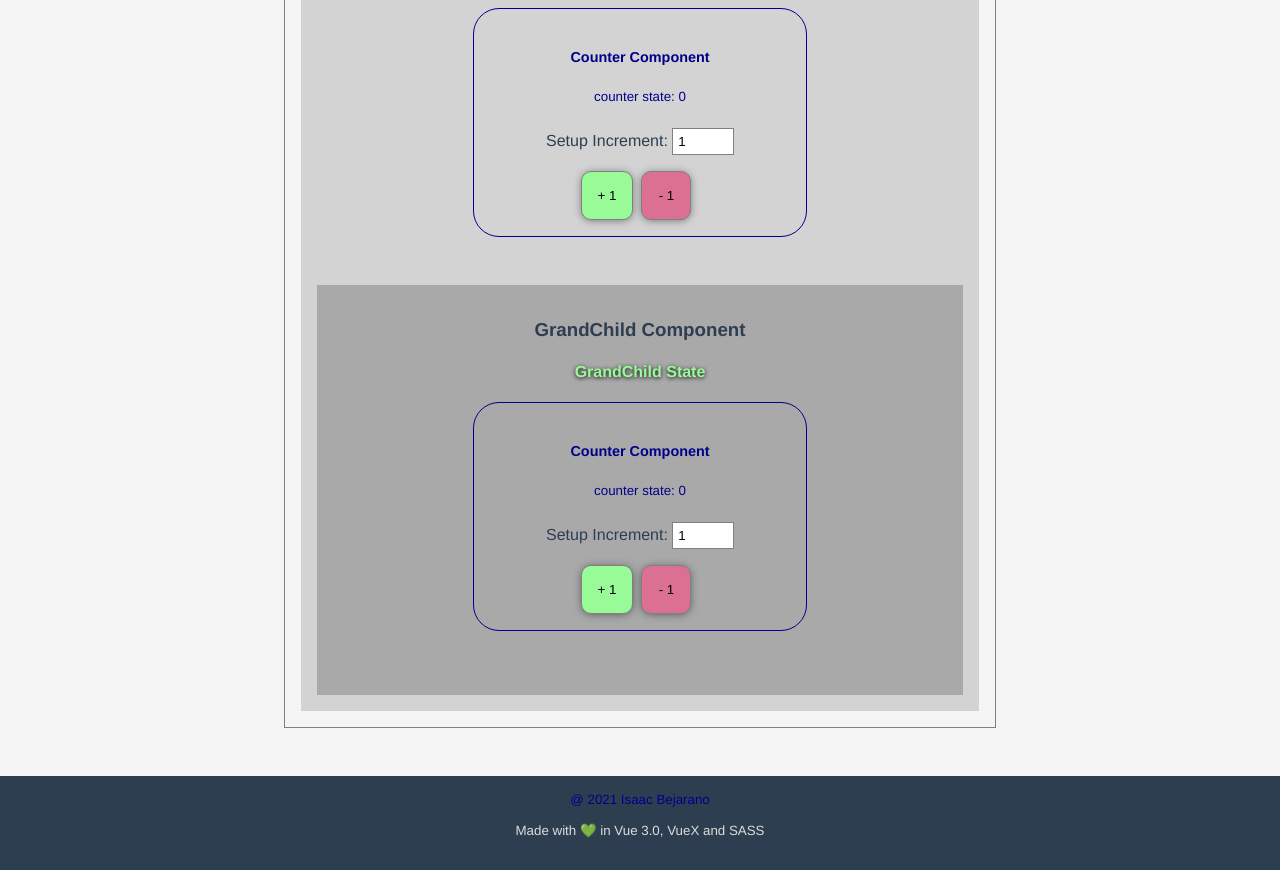
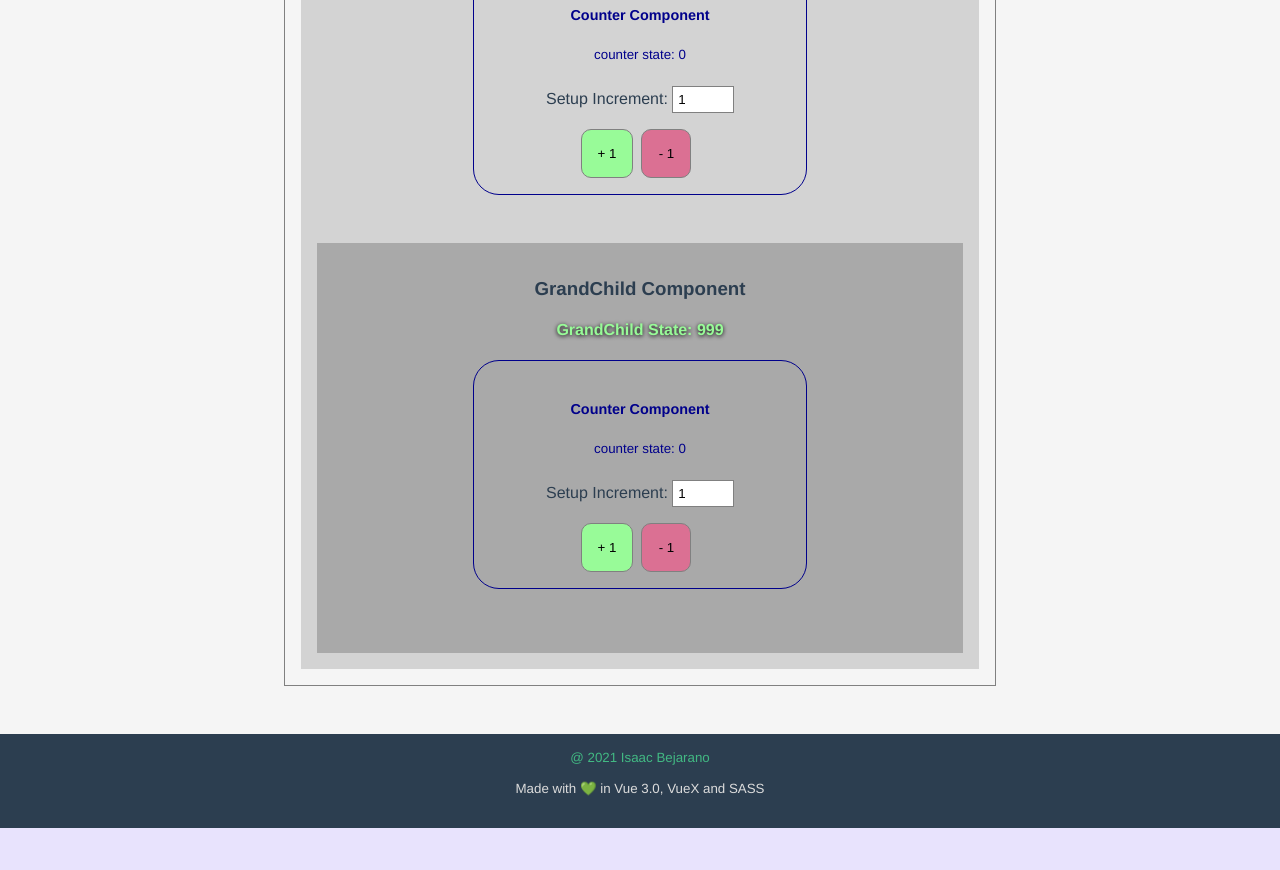
Before and after one commit to isaacBejarano/vuex-state-management, a Vue app: page / in a window 1280 px wide. Shown: the part 780-1650 px from the top of the page. After the commit the page ends 1608 px from the top, so only its background shows below. Built offline with nearby package versions, Linux system fonts and the light colour scheme.

Commit message:
grand child state @uncommunicated

```diff
--- a/src/components/counter.vue
+++ b/src/components/counter.vue
@@ -12,9 +12,25 @@
 			<input v-model="incrementBy" id="n" type="number" step="1" min="1" />
 		</fieldset>
 
-		<!-- incremenors -->
-		<button class="btn btn-add" @mousedown="add(incrementBy)">+ {{ incrementBy }}</button>
-		<button class="btn btn-substract" @mousedown="substract(incrementBy)">- {{ incrementBy }}</button>
+		<!-- incrementors -->
+		<button
+			class="btn btn-add"
+			@mousedown="
+				add(incrementBy);
+				$emit('emitCounter', [$event, state]);
+			"
+		>
+			+ {{ incrementBy }}
+		</button>
+		<button
+			class="btn btn-substract"
+			@mousedown="
+				substract(incrementBy);
+				$emit('emitCounter', [$event, state]);
+			"
+		>
+			- {{ incrementBy }}
+		</button>
 	</div>
 </template>
 
@@ -22,7 +38,14 @@
 	import { ref, watchEffect } from "vue";
 
 	export default {
-		name: "Uncommunicated", // devtools
+		// devtools
+		name: "Uncommunicated",
+		// Events
+		emits: {
+			["emitCounter"](e: Event, payload: number) {
+				return [e, payload];
+			},
+		},
 		setup(): object {
 			const limitN = 1;
 
@@ -48,7 +71,6 @@
 </script>
 
 <style lang="scss">
-
 	h5,
 	small {
 		color: darkblue;
--- a/src/components/footer.vue
+++ b/src/components/footer.vue
@@ -22,6 +22,7 @@
 
 <style lang="scss" scoped>
 	small:nth-child(1) {
+		color: inherit;
 		display: block;
 	}
 	small:nth-child(2) {
--- a/src/components/grand-child.vue
+++ b/src/components/grand-child.vue
@@ -1,18 +1,31 @@
 <template>
 	<section class="grand-child">
 		<h3>GrandChild Component</h3>
-		<h4>GrandChild State</h4>
+		<h4>GrandChild State: {{ state3 }}</h4>
 
-		<Counter></Counter>
+		<Counter @emit-counter="counter(...$event)"></Counter>
 	</section>
 </template>
 
 <script lang="ts">
+	import { ref } from "vue";
+
 	import Counter from "../components/counter.vue";
 
 	export default {
 		name: "Uncommunicated", // devtools
 		components: { Counter },
+		setup() {
+			// props
+			const state3 = ref(999);
+
+			// methods
+			function counter(e: Event, payload: number) {
+				state3.value = payload;
+			}
+
+			return { state3, counter };
+		},
 	};
 </script>
 
--- a/src/components/parent.vue
+++ b/src/components/parent.vue
@@ -1,7 +1,7 @@
 <template>
 	<section class="parent">
 		<h3>Parent Component</h3>
-		<h4>Parent State: {{ state }}</h4>
+		<!-- <h4>Parent State: {{ state }}</h4> -->
 		<Counter></Counter>
 
 		<!-- Child -->
@@ -19,10 +19,10 @@
 		name: "Uncommunicated", // devtools
 		components: { Counter, Child },
 
-		setup(): object {
-			const state = ref(0);
-			return { state };
-		},
+		// setup(): object {
+		// 	const state = ref(0);
+		// 	return { state };
+		// },
 	};
 </script>
 
--- a/src/sass/_root.scss
+++ b/src/sass/_root.scss
@@ -16,7 +16,6 @@
 		max-width: 80px;
 		min-width: 50px;
 		border-radius: 10px;
-		box-shadow: 0px 1px 8px -1px #00000080;
 
 		&:hover {
 			box-shadow: inset 0px 0px 5px 2px #00000080;
```
